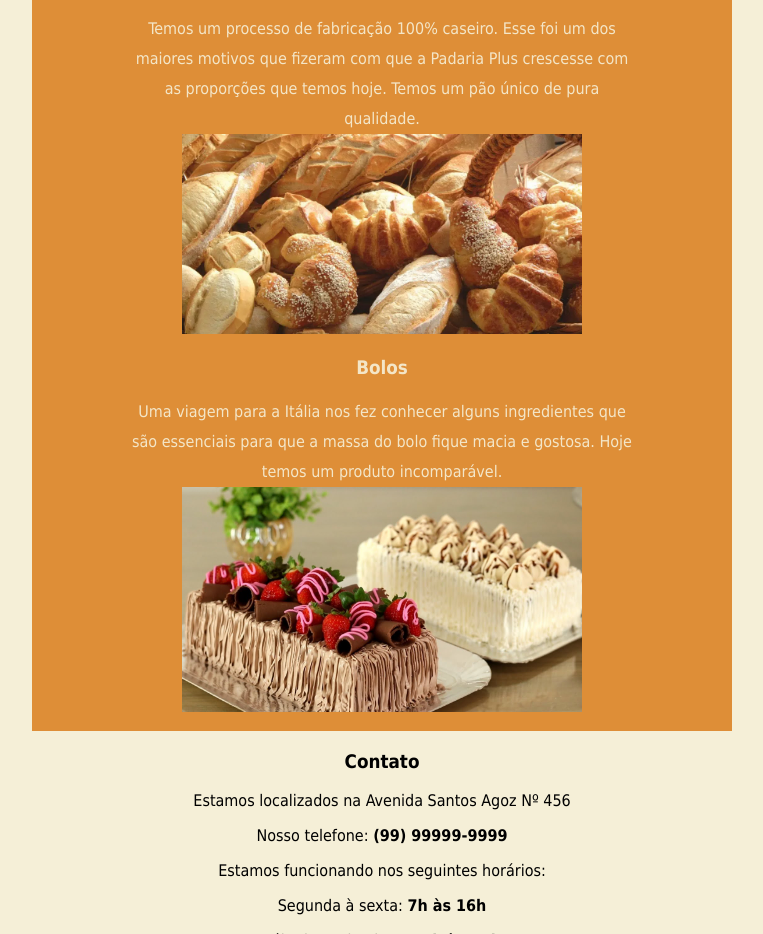
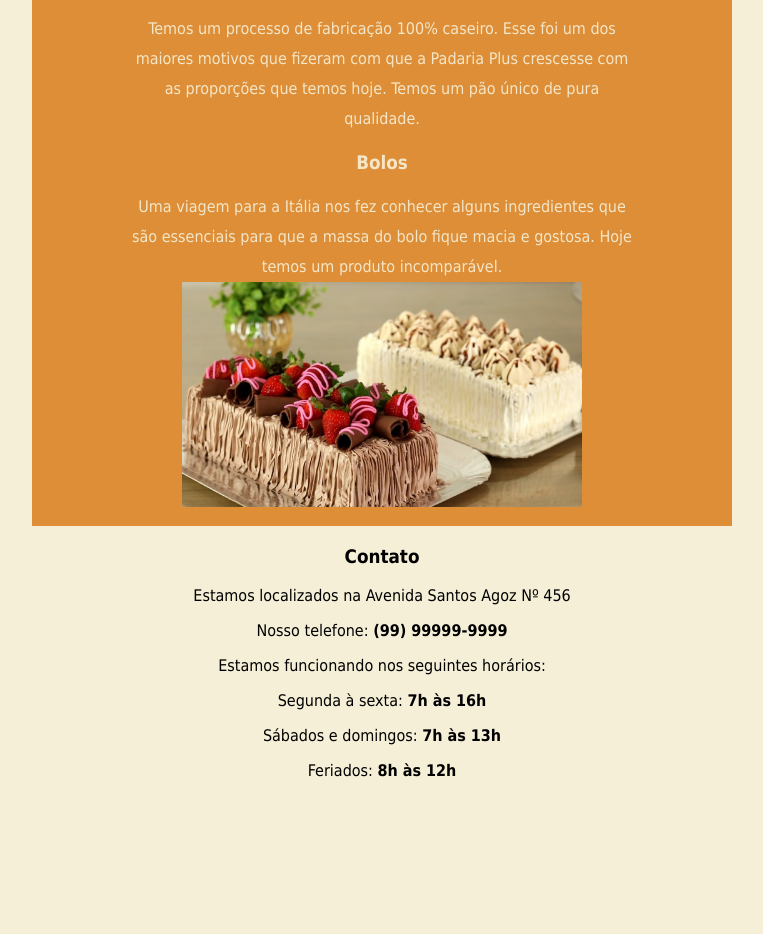
Before and after one commit to rmvdovale/Padaria, a plain HTML site: page index.html in a window 1280 px wide. Shown: the part 960-1894 px from the top of the page, without its empty margins (258-1021 px from the left). After the commit the page ends 1760 px from the top, so only its background shows below. Drawn offline with Linux system fonts and the light colour scheme.

Commit message:
Update index.html
Apaguei uma imagem para teste

```diff
--- a/index.html
+++ b/index.html
@@ -27,7 +27,7 @@
             Temos um processo de fabricação 100% caseiro. Esse foi um dos maiores motivos que fizeram com que
             a Padaria Plus crescesse com as proporções que temos hoje. Temos um pão único de pura qualidade.
         </p>
-        <img src="img/paes.jpg">
+
         <h3>Bolos</h3>
         <p>
             Uma viagem para a Itália nos fez conhecer alguns ingredientes que são essenciais para que a massa
```
